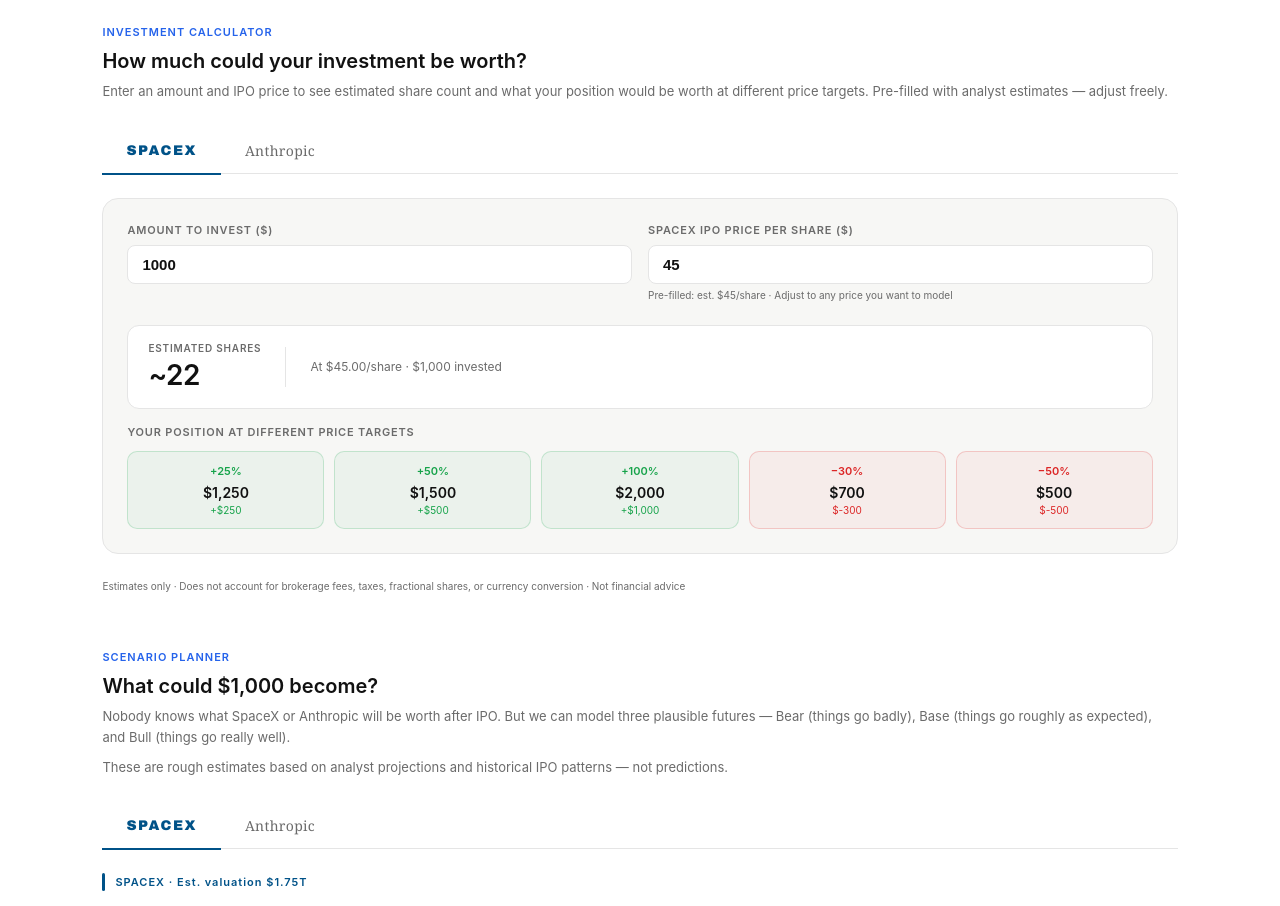
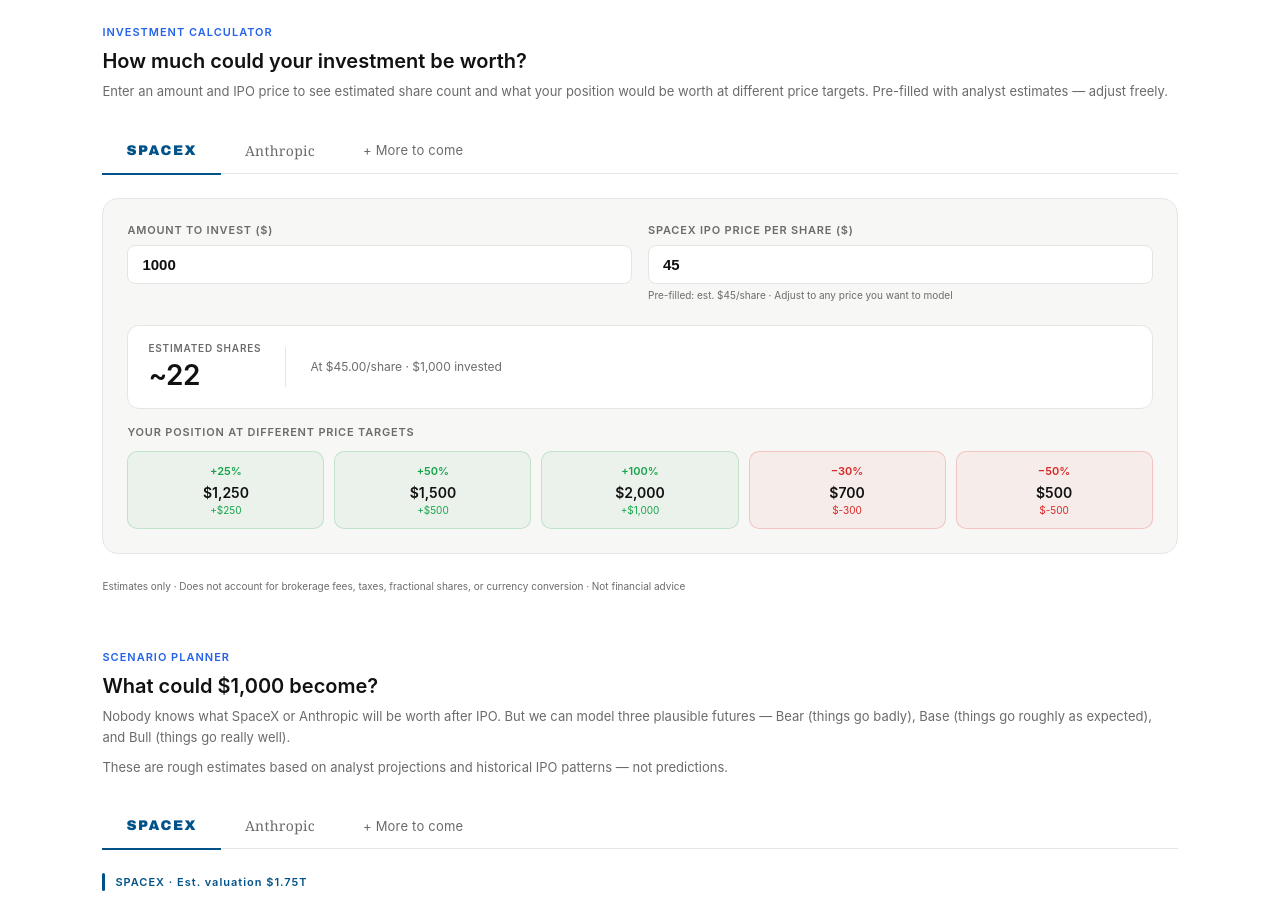
Before and after one commit to 23bananasinmytummy/ipo-explainer, a React (Create React App) app: page /tools in a window 1280 px wide. Shown: the part 300-1206 px from the top of the page. Built offline with nearby package versions, Linux system fonts and the light colour scheme.

Commit message:
added more to come tabs

```diff
--- a/src/pages/Tools.jsx
+++ b/src/pages/Tools.jsx
@@ -11,7 +11,6 @@
     estimatedValuation: '$1.75T',
     bear: {
       label: 'Bear case',
-      emoji: '🐻',
       rate1yr: -0.35,
       rate3yr: -0.20,
       rate5yr: 0.10,
@@ -20,7 +19,6 @@
     },
     base: {
       label: 'Base case',
-      emoji: '📊',
       rate1yr: 0.05,
       rate3yr: 0.40,
       rate5yr: 1.10,
@@ -29,7 +27,6 @@
     },
     bull: {
       label: 'Bull case',
-      emoji: '🚀',
       rate1yr: 0.40,
       rate3yr: 1.50,
       rate5yr: 4.00,
@@ -497,6 +494,7 @@
           {[
             { key: 'spacex', label: 'SPACEX', color: SPACEX_COLOR, font: "'Arial Black', Arial, sans-serif", weight: 900, spacing: '1.5px', cls: 'tools-tab-spacex' },
             { key: 'anthropic', label: 'Anthropic', color: ANTHROPIC_COLOR, font: 'Georgia, serif', weight: 400, spacing: '0.3px', cls: 'tools-tab-anthropic' },
+            { key: 'more', label: '+ More to come', color: 'var(--text-muted)', font: 'inherit', weight: 400, spacing: '0.2px', cls: 'tools-tab-more' },
           ].map(({ key, label, color, font, weight, spacing, cls }) => {
             const active = calcTab === key;
             return (
@@ -505,7 +503,7 @@
                 onClick={() => setCalcTab(key)}
                 className={`tools-tab-btn ${cls}${active ? ' tools-active-tab' : ''}`}
                 style={{
-                  fontSize: 14, fontFamily: font, fontWeight: weight,
+                  fontSize: key === 'more' ? 13 : 14, fontFamily: font, fontWeight: weight,
                   letterSpacing: spacing,
                   color: active ? color : 'var(--text-muted)',
                 }}
@@ -515,6 +513,13 @@
             );
           })}
         </div>
+
+        {calcTab === 'more' && (
+          <div style={{ background: 'var(--bg-secondary)', border: '1px solid var(--border)', borderRadius: 16, padding: '40px 24px', textAlign: 'center', marginBottom: 24 }}>
+            <div style={{ fontSize: 13, fontWeight: 600, color: 'var(--text)', marginBottom: 8 }}>More companies coming soon</div>
+            <div style={{ fontSize: 13, color: 'var(--text-muted)', lineHeight: 1.65 }}>We're working on adding more IPOs to the calculator. Check back soon — or subscribe to the newsletter to get notified.</div>
+          </div>
+        )}
 
         {/* Inputs */}
         <div style={{
@@ -645,6 +650,7 @@
           {[
             { key: 'spacex', label: 'SPACEX', color: SPACEX_COLOR, font: "'Arial Black', Arial, sans-serif", weight: 900, spacing: '1.5px', cls: 'tools-tab-spacex' },
             { key: 'anthropic', label: 'Anthropic', color: ANTHROPIC_COLOR, font: 'Georgia, serif', weight: 400, spacing: '0.3px', cls: 'tools-tab-anthropic' },
+            { key: 'more', label: '+ More to come', color: 'var(--text-muted)', font: 'inherit', weight: 400, spacing: '0.2px', cls: 'tools-tab-more' },
           ].map(({ key, label, color, font, weight, spacing, cls }) => {
             const active = scenarioTab === key;
             return (
@@ -653,7 +659,7 @@
                 onClick={() => setScenarioTab(key)}
                 className={`tools-tab-btn ${cls}${active ? ' tools-active-tab' : ''}`}
                 style={{
-                  fontSize: 14, fontFamily: font, fontWeight: weight,
+                  fontSize: key === 'more' ? 13 : 14, fontFamily: font, fontWeight: weight,
                   letterSpacing: spacing,
                   color: active ? color : 'var(--text-muted)',
                 }}
@@ -664,7 +670,15 @@
           })}
         </div>
 
-        <ScenarioCards company={scenarioTab} />
+        {scenarioTab === 'more'
+          ? (
+            <div style={{ background: 'var(--bg-secondary)', border: '1px solid var(--border)', borderRadius: 16, padding: '40px 24px', textAlign: 'center' }}>
+              <div style={{ fontSize: 13, fontWeight: 600, color: 'var(--text)', marginBottom: 8 }}>More companies coming soon</div>
+              <div style={{ fontSize: 13, color: 'var(--text-muted)', lineHeight: 1.65 }}>We're modelling more IPO scenarios. Check back soon — or subscribe to the newsletter to get notified.</div>
+            </div>
+          )
+          : <ScenarioCards company={scenarioTab} />
+        }
 
         {/* ── SECTION 3: RISK QUIZ ── */}
         <p style={{ fontSize: 11, fontWeight: 600, color: 'var(--accent)', letterSpacing: '1px', marginBottom: 10, marginTop: 56 }}>RISK SCORE</p>
```
